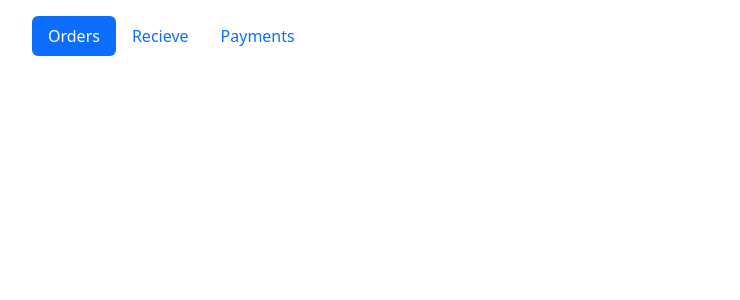
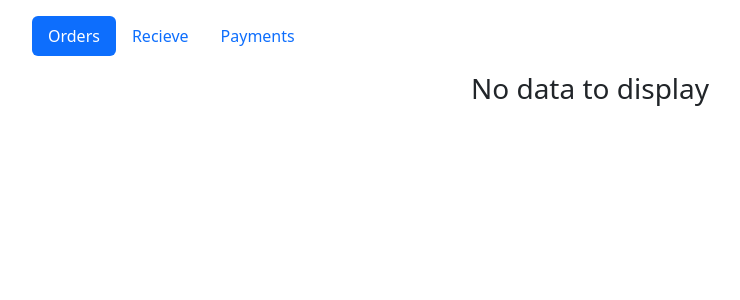
Before and after one commit to vvsubash/task, a Nuxt app: page / in a window 1280 px wide. Shown: the top 300 px of the page, without its empty margins (50-790 px from the left). Built offline with nearby package versions, Linux system fonts and the light colour scheme.

Commit message:
showing text if no data is visible

```diff
--- a/app.vue
+++ b/app.vue
@@ -8,7 +8,12 @@
     </ul>
 
    <div class="mt-3">
-    <Payments v-if="selectedState == 'Payments'"  v-for="data in displayData" :data="data" />
+    <div v-if="!displayData.length">
+      <h3 class="text-center">No data to display</h3>
+    </div>
+    <div class="d-flex flex-column">
+      <Payments v-if="selectedState == 'Payments'"  v-for="data in displayData" :data="data" />
+    </div>
    </div>
   </div>
 </template>
@@ -42,6 +47,16 @@ const data = reactive({
       paymentDescription: 'Description',
       paymentDate: '2023-11-20',
       paymentAmount: '100',
+    },
+    {
+      paymentId: "sdfsdfsdf",
+      paidBy: 'vvvs',
+      raisedBy: 'sah',
+      POId: 'PO-12-PO',
+      recieptId: "dfdfs-dfdf",
+      paymentDescription: 'Description',
+      paymentDate: '2023-11-20',
+      paymentAmount: '100',
     }
   ]
 })
```
